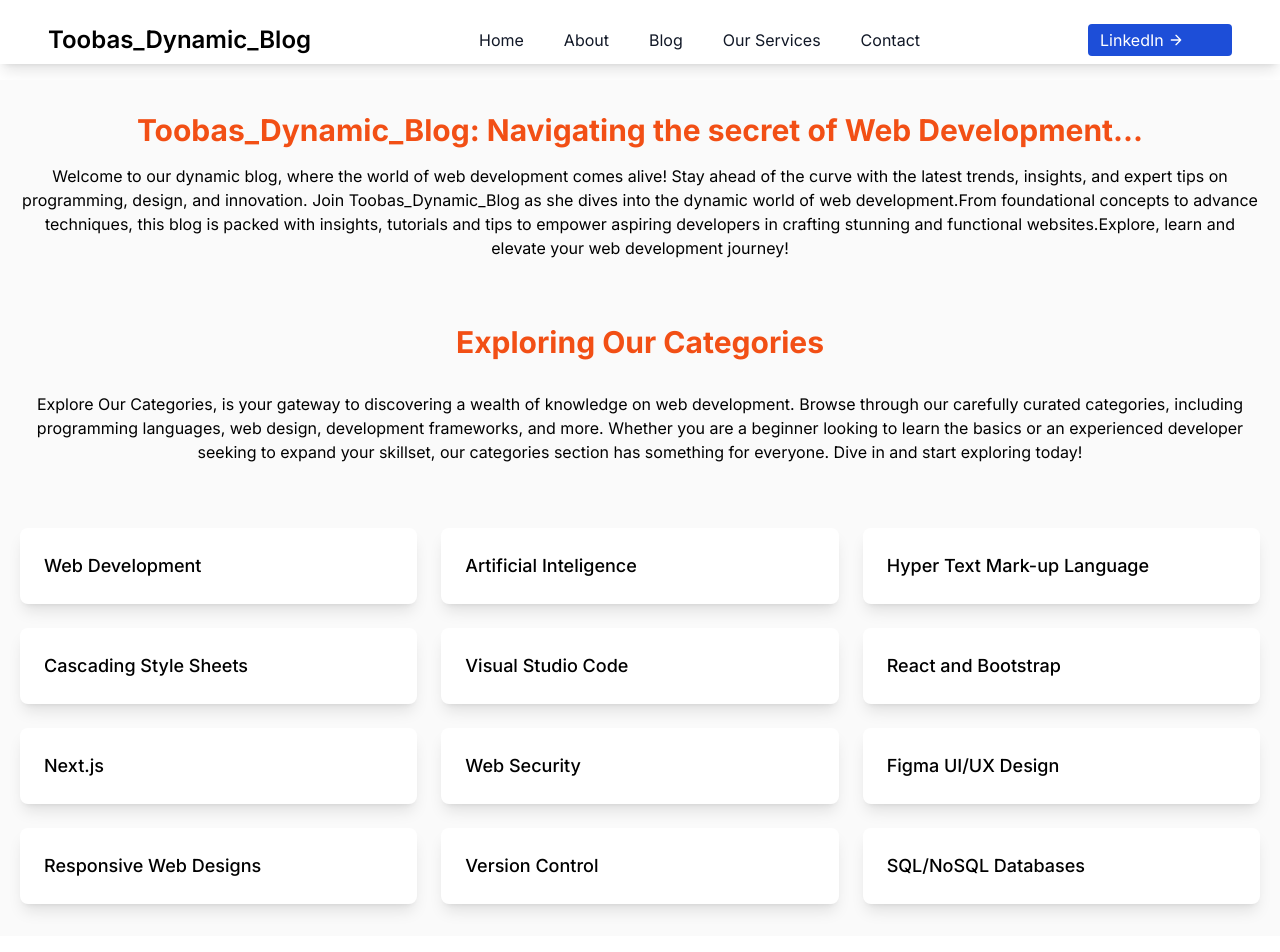
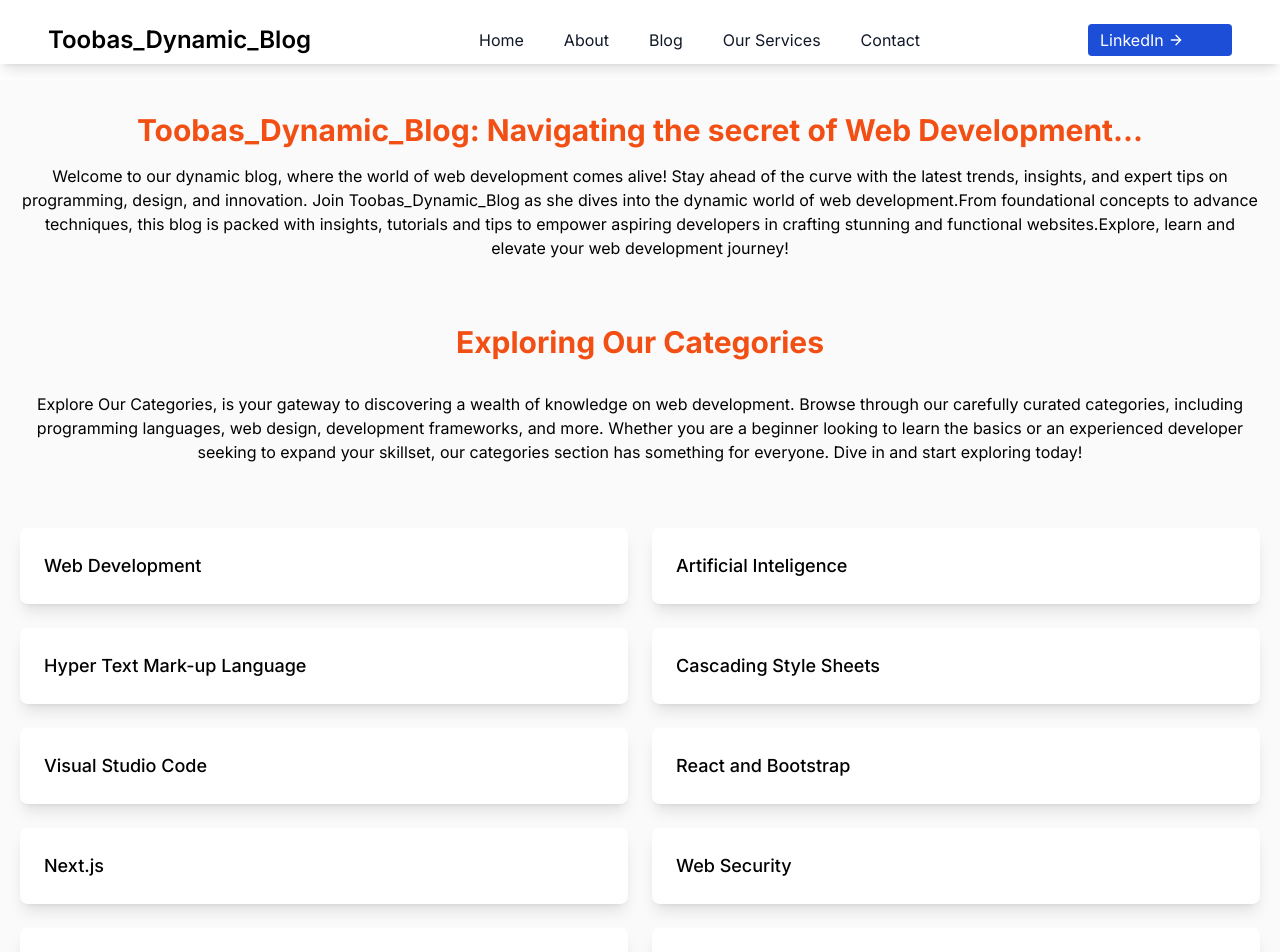
Before and after one commit to ToobaSaleem1234/blog_website, a Next.js app: page /features in a window 1280 px wide. Shown: the top 952 px of the page. Built offline with nearby package versions, Linux system fonts and the light colour scheme.

Commit message:
Add files via upload

```diff
--- a/src/app/features/page.tsx
+++ b/src/app/features/page.tsx
@@ -17,7 +17,7 @@ const Features = () => {
           <p className='text-center m-4 mt-4 text-md text-black leading-loose sm:text-base md:text-mb-12 lg:mb-16 animate-fade-in-up delay-100'>
           Explore Our Categories, is your gateway to discovering a wealth of knowledge on web development. Browse through our carefully curated categories, including programming languages, web design, development frameworks, and more. Whether you are a beginner looking to learn the basics or an experienced developer seeking to expand your skillset, our categories section has something for everyone. Dive in and start exploring today!
           </p>
-          <div className='grid grid-cols-3 gap-6 sm:grid-col-2 lg:grid-col-4 animate-fade-in-up delay-100'>
+          <div className='grid grid-cols-2 gap-6 sm:grid-col-2 lg:grid-col-4 animate-fade-in-up delay-100'>
             {[
               "Web Development",
               "Artificial Inteligence",
```
